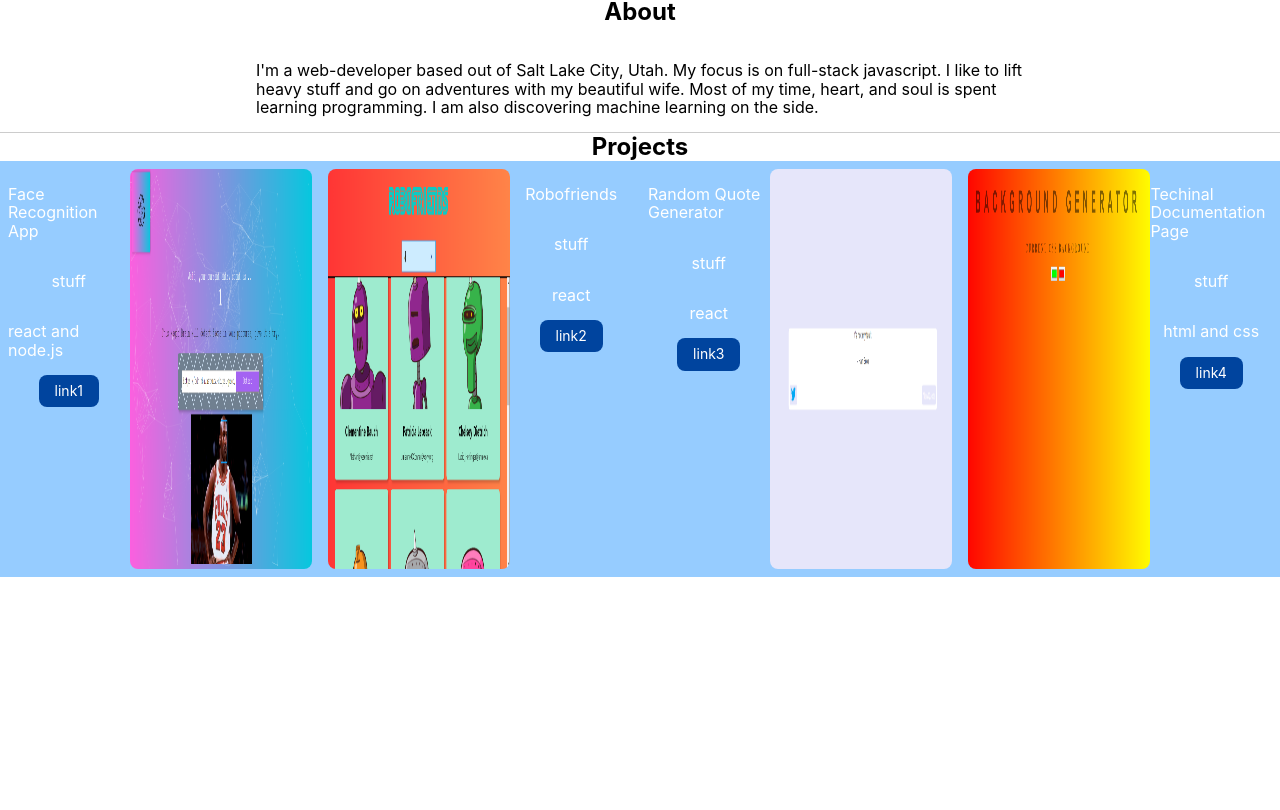
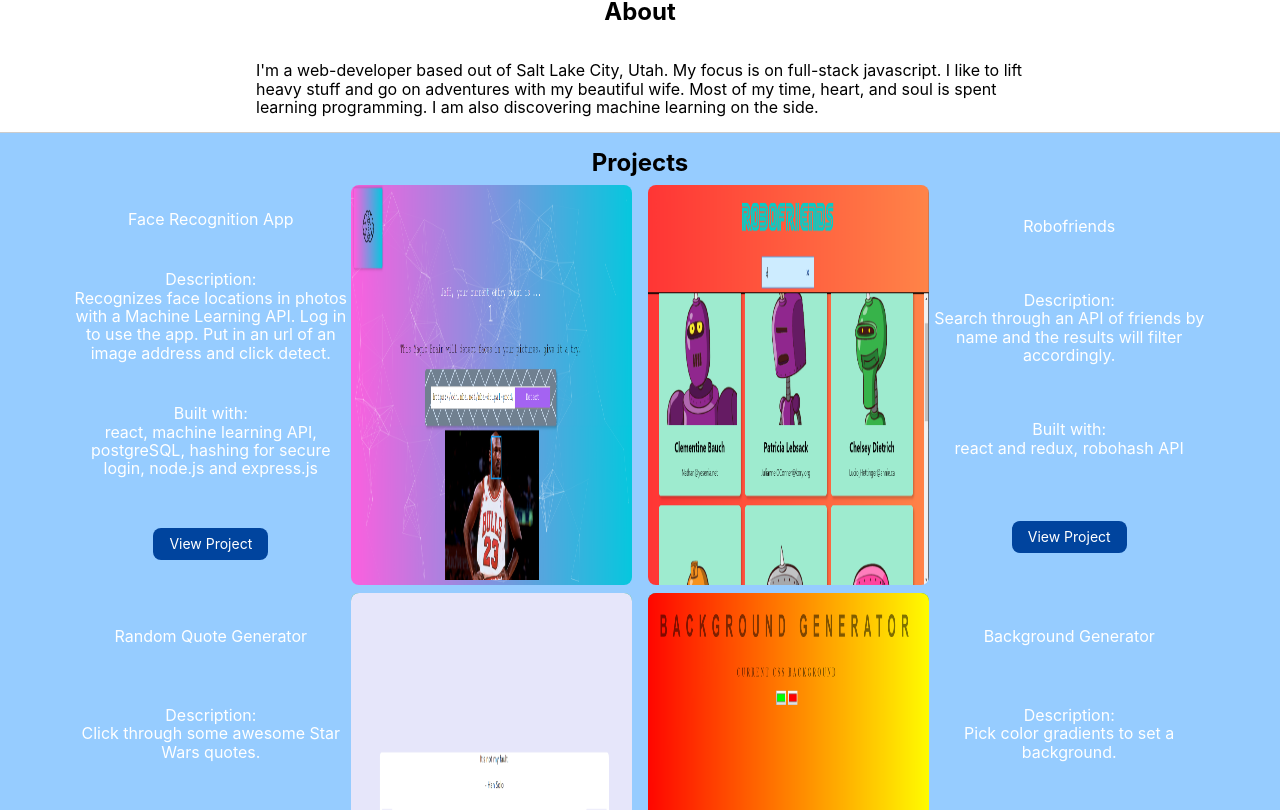
Before and after one commit to ColtonHibbert/coltons-portfolio, a React (Create React App) app: page / in a window 1280 px wide. Shown: the part 490-1300 px from the top of the page. Before the commit the page ends 1067 px from the top, so only its background shows below. Built offline with nearby package versions, Linux system fonts and the light colour scheme.

Commit message:
cards completed

```diff
--- a/src/App.js
+++ b/src/App.js
@@ -16,10 +16,10 @@ class App extends Component {
   constructor() {
     super();
     this.state = {
-      title: ["Face Recognition App", "Robofriends", "Random Quote Generator", "Techinal Documentation Page"],
-      description: ["stuff", "stuff", "stuff", "stuff"],
-      builtwith: ["react and node.js", "react", "react", "html and css"],
-      viewproject: ["link1", "link2", "link3", "link4"],
+      title: ["Face Recognition App", "Robofriends", "Random Quote Generator", "Background Generator"],
+      description: ["Recognizes face locations in photos with a Machine Learning API. Log in to use the app. Put in an url of an image address and click detect.", "Search through an API of friends by name and the results will filter accordingly.", "Click through some awesome Star Wars quotes.", "Pick color gradients to set a background."],
+      builtwith: ["react, machine learning API, postgreSQL, hashing for secure login, node.js and express.js", "react and redux, robohash API ", "react and css3", "html and css3"],
+      viewproject: ["https://face-recognition-detector.herokuapp.com/", "https://coltonhibbert.github.io/robofriends4/", "https://coltonhibbert.github.io/random-quote-machine/", "https://coltonhibbert.github.io/background-generator/"],
       images: [image1, image2, image3, image4]
     }
 
--- a/src/components/headersection/header/Header.js
+++ b/src/components/headersection/header/Header.js
@@ -4,22 +4,22 @@ const Header = (props) => {
     return (
         <div className="w-100 flex flex-column flex-row-ns justify-between-ns pb2 bg-light-blue ma0 "> {/*bb b--moon-gray*/}
             <ul className="w-100 flex justify-start ma0 list pl0">
-                <li className="pl2 pr4 pt1">Projects</li>
-                <li className="pr4 pt1">Skills</li>
-                <li className="pr4 pt1">Contact</li>
+                <li className="pl2 pr4 pt1"><a href="#projects" class="no-underline">Projects</a></li>
+                <li className="pr4 pt1"><a href="#skills" class="no-underline">Skills</a></li>
+                <li className="pr4 pt1"><a href="#contact" class="no-underline">Contact</a></li>
             </ul>
             <ul className="w-100 flex justify-start justify-end-ns ma0 list pl0">
-                <li className="pl2 pr3 pt1"><a className="link white-60 bg-transparent hover-white inline-flex items-center ma2 tc br2 pa2" href="https://github.com/mrmrs" title="GitHub">
+                <li className="pl2 pr3 pt1"><a className="link white-60 bg-transparent hover-white inline-flex items-center ma2 tc br2 pa2" href="https://github.com/ColtonHibbert" target="blank" title="GitHub">
       <svg className="dib h2 w2" fill="currentColor" xmlns="http://www.w3.org/2000/svg" viewBox="0 0 16 16" fillRule="evenodd" clipRule="evenodd" strokeLinejoin="round" strokeMiterlimit="1.414"><path d="M8 0C3.58 0 0 3.582 0 8c0 3.535 2.292 6.533 5.47 7.59.4.075.547-.172.547-.385 0-.19-.007-.693-.01-1.36-2.226.483-2.695-1.073-2.695-1.073-.364-.924-.89-1.17-.89-1.17-.725-.496.056-.486.056-.486.803.056 1.225.824 1.225.824.714 1.223 1.873.87 2.33.665.072-.517.278-.87.507-1.07-1.777-.2-3.644-.888-3.644-3.953 0-.873.31-1.587.823-2.147-.083-.202-.358-1.015.077-2.117 0 0 .672-.215 2.2.82.638-.178 1.323-.266 2.003-.27.68.004 1.364.092 2.003.27 1.527-1.035 2.198-.82 2.198-.82.437 1.102.163 1.915.08 2.117.513.56.823 1.274.823 2.147 0 3.073-1.87 3.75-3.653 3.947.287.246.543.735.543 1.48 0 1.07-.01 1.933-.01 2.195 0 .215.144.463.55.385C13.71 14.53 16 11.534 16 8c0-4.418-3.582-8-8-8"/></svg>
       <span className="f6 ml3 pr2"></span>
     </a></li>
-                <li className="pr3 pt1"><a className="link white-60 bg-transparent hover-white inline-flex items-center ma2 tc br2 pa2" href="https://linkedin.com" title="LinkedIn">
+                <li className="pr3 pt1"><a className="link white-60 bg-transparent hover-white inline-flex items-center ma2 tc br2 pa2" href="https://linkedin.com" target="blank" title="LinkedIn">
       <svg className="dib h2 w2" fill="currentColor" xmlns="http://www.w3.org/2000/svg" viewBox="0 0 16 16" fillRule="evenodd" clipRule="evenodd" strokeLinejoin="round" strokeMiterlimit="1.414"><path d="M13.632 13.635h-2.37V9.922c0-.886-.018-2.025-1.234-2.025-1.235 0-1.424.964-1.424 1.96v3.778h-2.37V6H8.51V7.04h.03c.318-.6 1.092-1.233 2.247-1.233 2.4 0 2.845 1.58 2.845 3.637v4.188zM3.558 4.955c-.762 0-1.376-.617-1.376-1.377 0-.758.614-1.375 1.376-1.375.76 0 1.376.617 1.376 1.375 0 .76-.617 1.377-1.376 1.377zm1.188 8.68H2.37V6h2.376v7.635zM14.816 0H1.18C.528 0 0 .516 0 1.153v13.694C0 15.484.528 16 1.18 16h13.635c.652 0 1.185-.516 1.185-1.153V1.153C16 .516 15.467 0 14.815 0z" fillRule="nonzero"/></svg>
       <span className="f6 ml3 pr2"></span>
     </a></li>
                 <li className="pr3 pt1"></li>
                 <li className="pr3 pt1">
-                <a className="link white-60 bg-transparent hover-white inline-flex items-center ma2 tc br2 pa2" href="https://facebook.com" title="Facebook">
+                <a className="link white-60 bg-transparent hover-white inline-flex items-center ma2 tc br2 pa2" href="https://facebook.com" target="blank" title="Facebook">
       <svg className="dib h2 w2" fill="currentColor" xmlns="http://www.w3.org/2000/svg" viewBox="0 0 16 16" fillRule="evenodd" clipRule="evenodd" strokeLinejoin="round" strokeMiterlimit="1.414"><path d="M15.117 0H.883C.395 0 0 .395 0 .883v14.234c0 .488.395.883.883.883h7.663V9.804H6.46V7.39h2.086V5.607c0-2.066 1.262-3.19 3.106-3.19.883 0 1.642.064 1.863.094v2.16h-1.28c-1 0-1.195.476-1.195 1.176v1.54h2.39l-.31 2.416h-2.08V16h4.077c.488 0 .883-.395.883-.883V.883C16 .395 15.605 0 15.117 0" fillRule="nonzero"/></svg>
       <span className="f6 ml3 pr2"></span>
     </a></li>
--- a/src/components/mainsection/projects/projectcardleft/ProjectCardLeft.js
+++ b/src/components/mainsection/projects/projectcardleft/ProjectCardLeft.js
@@ -1,31 +1,35 @@
 
 
 import React from 'react';
-
+import './projectcardleft.css';
 
 const ProjectCardLeft= ({title,  description, builtwith, viewproject, images}) => {
     return (
         <div className="
-        w-90 vh-50 flex flex-column items-center
-        w-90-ns vh-50-ns flex-ns flex-row-ns items-center-ns
-        w-50-l vh-50-l flex-l flex-row-l
-        ma2">
+        w-100 vh-75 flex flex-column items-center mt2
+        w-100-ns vh-50-ns flex-ns flex-row-ns items-center-ns
+        w-45-l vh-50-l flex-l flex-row-l mr2-l
+        ">
             <div className="
-            w-100 h5 flex flex-column items-center
+            w-100 h-75 flex flex-column items-center justify-around
             w-40-ns h-100-ns flex-ns flex-column-ns items-center-ns
-            w-40-l h-100-l flex-l flex-column-l items-center-l
+            w-50-l h-100-l flex-l flex-column-l items-center-l
             bg-light-blue white">
-                <p>{title}</p>
-                <p>{description}</p>
-                <p>{builtwith}</p>
-                <a className="f6 link dim br3 ph3 pv2 mb2 dib white bg-dark-blue" href="#0">{viewproject}</a>
+                <p className="ma2">{title}</p>
+                <p className="flex flex-column items-center ma0">Description:
+                    <p className="tc ma0">{description}</p>
+                </p>
+                <p className="flex flex-column items-center ma2">Built with:
+                    <p className="tc ma0">{builtwith}</p>
+                </p>
+                <a className="f6 link dim br3 ph3 pv2 mb2 mt2 dib white bg-dark-blue" href={viewproject} target="blank">View Project</a>
             </div>
             <img
             src={images}
             className="
             w-100 h-100 flex flex-column items-center
             w-60-ns height-100-ns flex-ns items-center-ns
-            w-60-l height-100-l flex-l items-center-l
+            w-50-l height-100-l flex-l items-center-l
             bg-green br3"
             ></img>
 
--- /dev/null
+++ b/src/components/mainsection/projects/projectcardleft/projectcardleft.css
@@ -0,0 +1,5 @@
+@media screen and (min-width: 64em){
+    .w-45-l {
+        width: 45%;
+    }
+}
--- a/src/components/mainsection/projects/projectcardright/ProjectCardRight.js
+++ b/src/components/mainsection/projects/projectcardright/ProjectCardRight.js
@@ -1,30 +1,34 @@
 
 import React from 'react';
-
+import './projectcardright.css';
 const ProjectCardRight= ({ title, description, builtwith, viewproject, images}) => {
     return (
         <div className="
-        w-90 vh-50 flex flex-column items-center
-        w-90-ns vh-50-ns flex-ns flex-row-ns items-center-ns
-        w-50-l vh-50-l flex-l flex-row-l
-         ma2 ">
+        w-100 vh-75 flex flex-column items-center mt2
+        w-100-ns vh-50-ns flex-ns flex-row-ns items-center-ns
+        w-45-l vh-50-l flex-l flex-row-l ml2-l
+         ">
             <img
              src={images}
              className="
              w-100 h-100 flex flex-column items-center
              w-60-ns height-100-ns flex-ns items-center-ns
-             w-60-l height-100-l flex-l items-center-l
+             w-50-l height-100-l flex-l items-center-l
              bg-green br3">
             </img>
             <div className="
-             w-100 h5 flex flex-column items-center
+             w-100 h-75 flex flex-column items-center justify-around
              w-40-ns h-100-ns flex-ns flex-column-ns items-center-ns
-             w-40-l h-100-l flex-l flex-column-l items-center-l
+             w-50-l h-100-l flex-l flex-column-l items-center-l
              bg-light-blue white">
-                <p>{title}</p>
-                <p>{description}</p>
-                <p>{builtwith}</p>
-                <a className="f6 link dim br3 ph3 pv2 mb2 dib white bg-dark-blue" href="#0">{viewproject}</a>
+                <p className="ma2">{title}</p>
+                <p className="flex flex-column items-center ma0">Description:
+                    <p className="tc ma0">{description}</p>
+                </p>
+                <p className="flex flex-column items-center ma2">Built with:
+                    <p className="tc ma0">{builtwith}</p>
+                </p>
+                <a className="f6 link dim br3 ph3 pv2 mb2 mt2 dib white bg-dark-blue" href={viewproject} target="blank">View Project</a>
             </div>
         </div>
     );
--- /dev/null
+++ b/src/components/mainsection/projects/projectcardright/projectcardright.css
@@ -0,0 +1,5 @@
+@media screen and (min-width: 64em){
+    .w-45-l {
+        width: 45%;
+    }
+}
--- a/src/components/mainsection/projects/projectsmain/ProjectsMain.js
+++ b/src/components/mainsection/projects/projectsmain/ProjectsMain.js
@@ -1,17 +1,18 @@
 
 
 import React from 'react';
+import './projectsmain.css';
 
 const ProjectsMain = (props) => {
     return (
-        <div className="w-100 flex flex-column">
+        <div id="projects" className="w-100 flex flex-column bg-light-blue pa3">
                <h2 className="
         w-100 flex justify-center
         pa0 ma0">Projects</h2>
 
             <div className="
             w-100 flex flex-column items-center
-            w-100 flex-l flex-row-l justify-center
+            w-100-l flex-l flex-row-l flex-wrap-l justify-center-l
             bg-light-blue">
 
                 {props.children}
--- /dev/null
+++ b/src/components/mainsection/projects/projectsmain/projectsmain.css
@@ -0,0 +1,4 @@
+
+#projects {
+
+}
```
Also changed, not shown: src/components/mainsection/skills/skills.js (added, +12 -0 lines), 1 other file (tests, documents, lock files or other folders).
